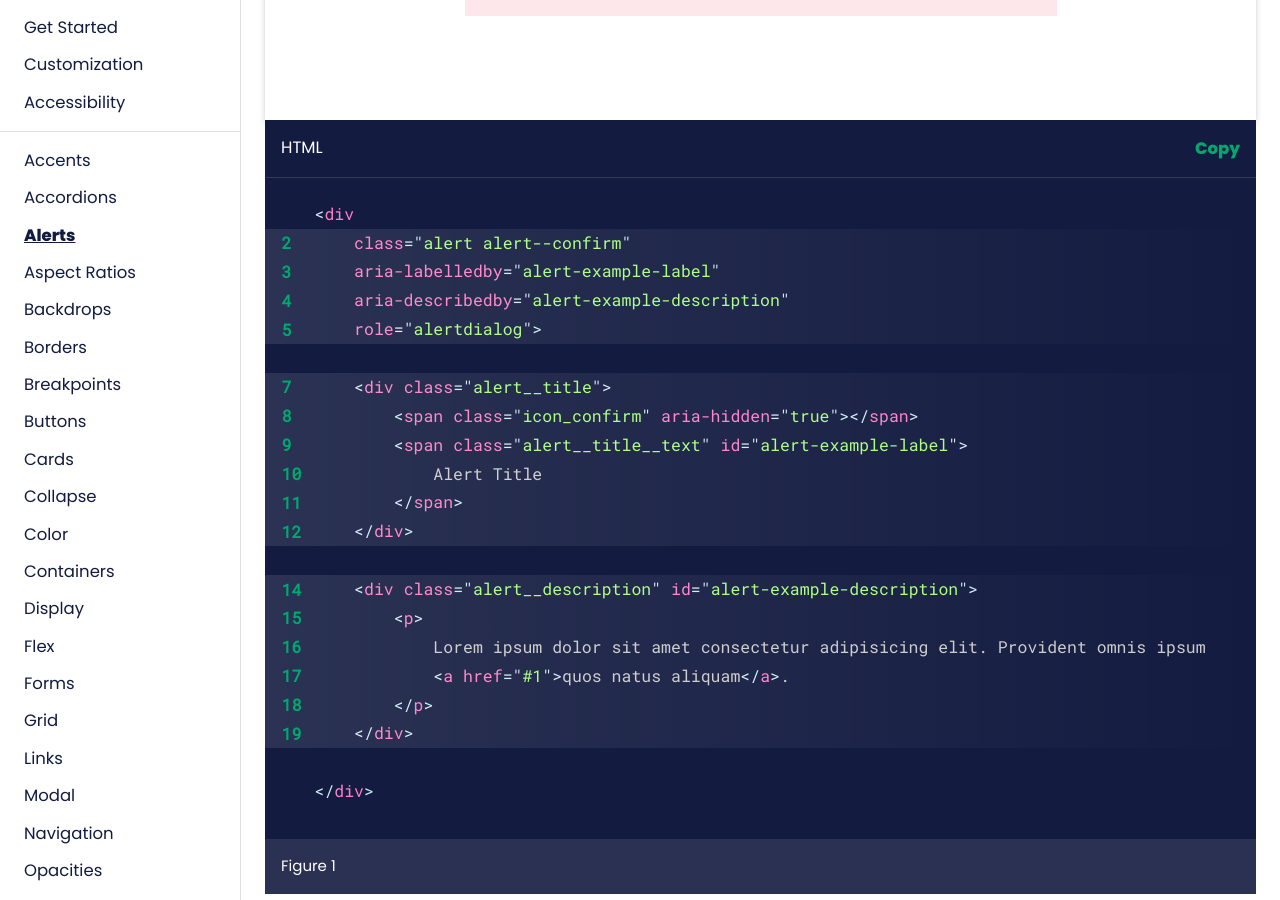
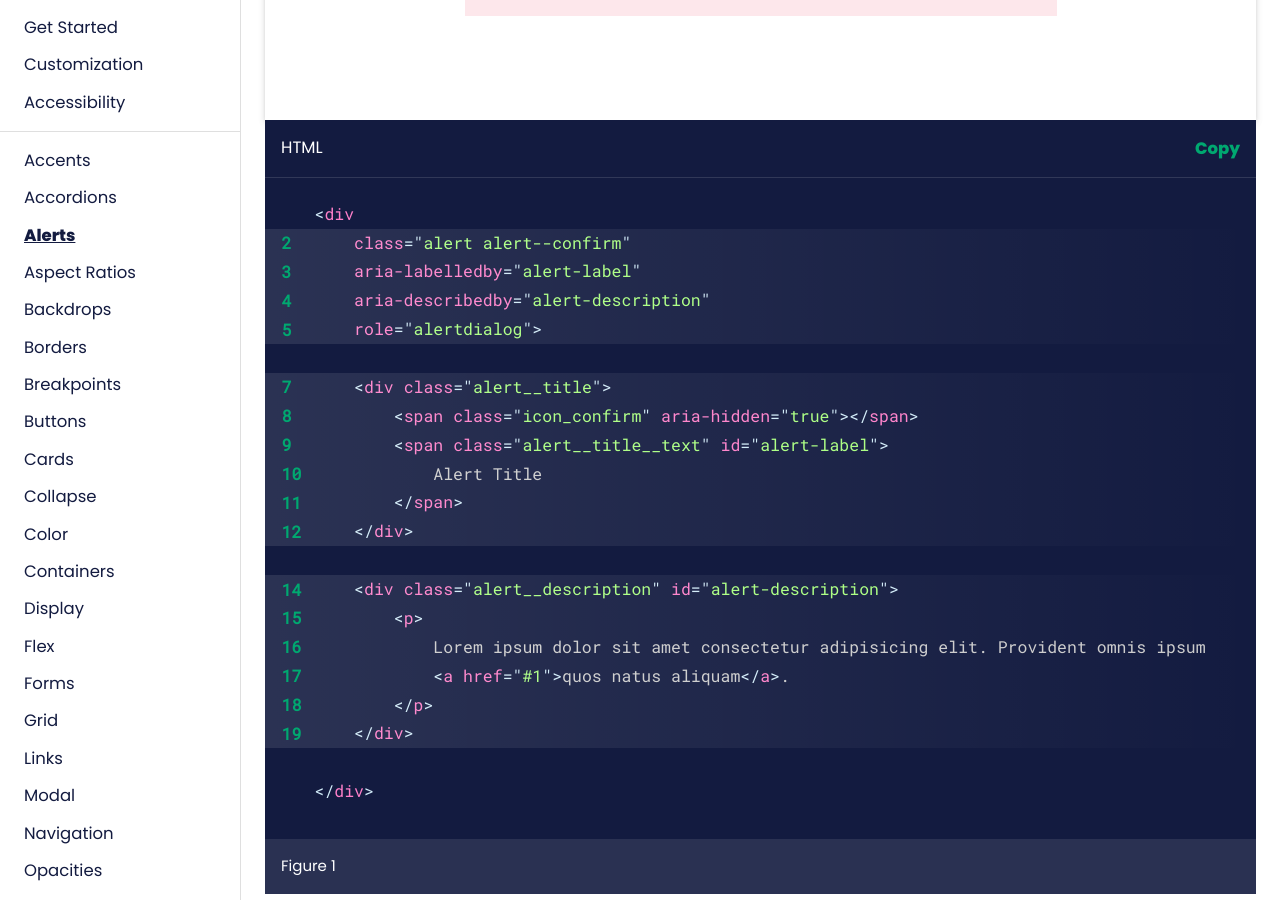
Before and after one commit to cavidano/natura11y-docs, a Jekyll site: the page built from _docs-a-z/alerts.html, in a window 1280 px wide and 900 px high, scrolled down 1992 px. Built offline with Jekyll 4.4.1, drawn with Linux system fonts in a browser that asks for light colours.

Commit message:
Update alerts.html

```diff
--- a/_docs-a-z/alerts.html
+++ b/_docs-a-z/alerts.html
@@ -54,18 +54,18 @@
 
                 <div
                     class="alert alert--confirm margin-y-3"
-                    aria-labelledby="alert-example-confirm-label"
-                    aria-describedby="alert-example-confirm-description"
+                    aria-labelledby="alert-confirm-label"
+                    aria-describedby="alert-confirm-description"
                     role="alertdialog">
 
                     <div class="alert__title">
                         <span class="icon_confirm" aria-hidden="true"></span>
-                        <span class="alert__title__text" id="alert-example-confirm-label">
+                        <span class="alert__title__text" id="alert-confirm-label">
                             Alert Title
                         </span>
                     </div>
 
-                    <div class="alert__description" id="alert-example-confirm-description">
+                    <div class="alert__description" id="alert-confirm-description">
                         <p>
                             Lorem ipsum dolor sit amet consectetur adipisicing elit. Provident omnis ipsum
                             <a href="#1">quos natus aliquam</a>.
@@ -76,18 +76,18 @@
 
                 <div
                     class="alert alert--warn margin-y-3"
-                    aria-labelledby="alert-example-warn-label"
-                    aria-describedby="alert-example-warn-description"
+                    aria-labelledby="alert-warn-label"
+                    aria-describedby="alert-warn-description"
                     role="alertdialog">
 
                     <div class="alert__title">
                         <span class="icon_warn" aria-hidden="true"></span>
-                        <span class="alert__title__text" id="alert-example-warn-label">
+                        <span class="alert__title__text" id="alert-warn-label">
                             Alert Title
                         </span>
                     </div>
 
-                    <div class="alert__description" id="alert-example-warn-description">
+                    <div class="alert__description" id="alert-warn-description">
                         <p>
                             Lorem ipsum dolor sit amet consectetur adipisicing elit. Provident omnis ipsum
                             <a href="#1">quos natus aliquam</a>.
@@ -103,18 +103,18 @@
             <code class="language-html">
                 &lt;div
                     class="alert alert--confirm"
-                    aria-labelledby="alert-example-label"
-                    aria-describedby="alert-example-description"
+                    aria-labelledby="alert-label"
+                    aria-describedby="alert-description"
                     role="alertdialog"&gt;
 
                     &lt;div class="alert__title"&gt;
                         &lt;span class="icon_confirm" aria-hidden="true"&gt;&lt;/span&gt;
-                        &lt;span class="alert__title__text" id="alert-example-label"&gt;
+                        &lt;span class="alert__title__text" id="alert-label"&gt;
                             Alert Title
                         &lt;/span&gt;
                     &lt;/div&gt;
 
-                    &lt;div class="alert__description" id="alert-example-description"&gt;
+                    &lt;div class="alert__description" id="alert-description"&gt;
                         &lt;p&gt;
                             Lorem ipsum dolor sit amet consectetur adipisicing elit. Provident omnis ipsum
                             &lt;a href="#1"&gt;quos natus aliquam&lt;/a&gt;.
@@ -210,18 +210,18 @@
 
                 <div
                     class="alert alert--confirm alert--confirm--inverse margin-y-3"
-                    aria-labelledby="alert-example-confirm-inverse-label"
-                    aria-describedby="alert-example-confirm-inverse-description"
+                    aria-labelledby="alert-confirm-inverse-label"
+                    aria-describedby="alert-confirm-inverse-description"
                     role="alertdialog">
 
                     <div class="alert__title">
                         <span class="icon_confirm" aria-hidden="true"></span>
-                        <span class="alert__title__text" id="alert-example-confirm-inverse-label">
+                        <span class="alert__title__text" id="alert-confirm-inverse-label">
                             Alert Title
                         </span>
                     </div>
 
-                    <div class="alert__description" id="alert-example-confirm-inverse-description">
+                    <div class="alert__description" id="alert-confirm-inverse-description">
                         <p>
                             Lorem ipsum dolor sit amet consectetur adipisicing elit. Provident omnis ipsum
                             <a href="#1">quos natus aliquam</a>.
@@ -232,18 +232,18 @@
 
                 <div
                     class="alert alert--warn--inverse margin-y-3"
-                    aria-labelledby="alert-example-warn-inverse-label"
-                    aria-describedby="alert-example-warn-inverse-description"
+                    aria-labelledby="alert-warn-inverse-label"
+                    aria-describedby="alert-warn-inverse-description"
                     role="alertdialog">
 
                     <div class="alert__title">
                         <span class="icon_warn" aria-hidden="true"></span>
-                        <span class="alert__title__text" id="alert-example-warn-inverse-label">
+                        <span class="alert__title__text" id="alert-warn-inverse-label">
                             Alert Title
                         </span>
                     </div>
 
-                    <div class="alert__description" id="alert-example-warn-inverse-description">
+                    <div class="alert__description" id="alert-warn-inverse-description">
                         <p>
                             Lorem ipsum dolor sit amet consectetur adipisicing elit. Provident omnis ipsum
                             <a href="#1">quos natus aliquam</a>.
@@ -288,11 +288,11 @@
 
                 <div
                     class="alert alert--confirm--inverse margin-y-3"
-                    aria-labelledby="alert-example-confirm-title-only-label">
+                    aria-labelledby="alert-confirm-title-only-label">
 
                     <div class="alert__title">
                         <span class="icon_confirm" aria-hidden="true"></span>
-                        <span class="alert__title__text" id="alert-example-confirm-title-only-label">
+                        <span class="alert__title__text" id="alert-confirm-title-only-label">
                             Alert Confirm
                         </span>
                     </div>
@@ -300,13 +300,13 @@
 
                 <div
                     class="alert alert--warn--inverse margin-y-3"
-                    aria-labelledby="alert-example-title-only-warn-label"
-                    aria-describedby="alert-example-04-desc"
+                    aria-labelledby="alert-title-only-warn-label"
+                    aria-describedby="alert-04-desc"
                     role="alertdialog">
 
                     <div class="alert__title">
                         <span class="icon_warn" aria-hidden="true"></span>
-                        <span class="alert__title__text" id="alert-example-title-only-warn-label">
+                        <span class="alert__title__text" id="alert-title-only-warn-label">
                             Alert Warn
                         </span>
                     </div>
@@ -360,18 +360,18 @@
 
                 <div
                     class="alert alert--confirm alert--dismissable margin-y-3"
-                    aria-labelledby="alert-example-dismissable-confirm-label"
-                    aria-describedby="alert-example-dismissable-confirm-description"
+                    aria-labelledby="alert-dismissable-confirm-label"
+                    aria-describedby="alert-dismissable-confirm-description"
                     role="alertdialog">
 
                     <div class="alert__title">
                         <span class="icon_confirm" aria-hidden="true"></span>
-                        <span class="alert__title__text" id="alert-example-dismissable-confirm-label">
+                        <span class="alert__title__text" id="alert-dismissable-confirm-label">
                             Alert Title
                         </span>
                     </div>
 
-                    <div class="alert__description" id="alert-example-dismissable-confirm-description">
+                    <div class="alert__description" id="alert-dismissable-confirm-description">
                         <p>
                             Lorem ipsum dolor sit amet consectetur adipisicing elit. Provident omnis ipsum
                             <a href="#1">quos natus aliquam</a>.
@@ -382,18 +382,18 @@
 
                 <div
                     class="alert alert--warn alert--dismissable margin-y-3"
-                    aria-labelledby="alert-example-dismissable-warn-label"
-                    aria-describedby="alert-example-dismissable-warn-description"
+                    aria-labelledby="alert-dismissable-warn-label"
+                    aria-describedby="alert-dismissable-warn-description"
                     role="alertdialog">
 
                     <div class="alert__title">
                         <span class="icon_warn" aria-hidden="true"></span>
-                        <span class="alert__title__text" id="alert-example-dismissable-warn-label">
+                        <span class="alert__title__text" id="alert-dismissable-warn-label">
                             Alert Title
                         </span>
                     </div>
 
-                    <div class="alert__description" id="alert-example-dismissable-warn-description">
+                    <div class="alert__description" id="alert-dismissable-warn-description">
                         <p>
                             Lorem ipsum dolor sit amet consectetur adipisicing elit. Provident omnis ipsum
                             <a href="#1">quos natus aliquam</a>.
@@ -434,18 +434,18 @@
 
     <div
         class="alert theme-primary margin-y-3"
-        aria-labelledby="alert-example-06-label"
-        aria-describedby="alert-example-06-desc"
+        aria-labelledby="alert-06-label"
+        aria-describedby="alert-06-desc"
         role="alertdialog">
 
         <div class="alert__title">
             <span class="icon_warn" aria-hidden="true"></span>
-            <span class="alert__title__text" id="alert-example-06-label">
+            <span class="alert__title__text" id="alert-06-label">
                 Alert Title
             </span>
         </div>
 
-        <div class="alert__description" id="alert-example-06-desc">
+        <div class="alert__description" id="alert-06-desc">
             <p>
                 Lorem ipsum dolor sit amet consectetur adipisicing elit. Provident omnis ipsum
                 <a href="#1">quos natus aliquam</a>.
@@ -456,18 +456,18 @@
 
     <div
         class="alert text-color-secondary border-left margin-y-3"
-        aria-labelledby="alert-example-07-label"
-        aria-describedby="alert-example-07-desc"
+        aria-labelledby="alert-07-label"
+        aria-describedby="alert-07-desc"
         role="alertdialog">
 
         <div class="alert__title">
             <span class="icon_warn" aria-hidden="true"></span>
-            <span class="alert__title__text" id="alert-example-07-label">
+            <span class="alert__title__text" id="alert-07-label">
                 Alert Title
             </span>
         </div>
 
-        <div class="alert__description" id="alert-example-07-desc">
+        <div class="alert__description" id="alert-07-desc">
             <p>
                 Lorem ipsum dolor sit amet consectetur adipisicing elit. Provident omnis ipsum
                 <a href="#1">quos natus aliquam</a>.
```
